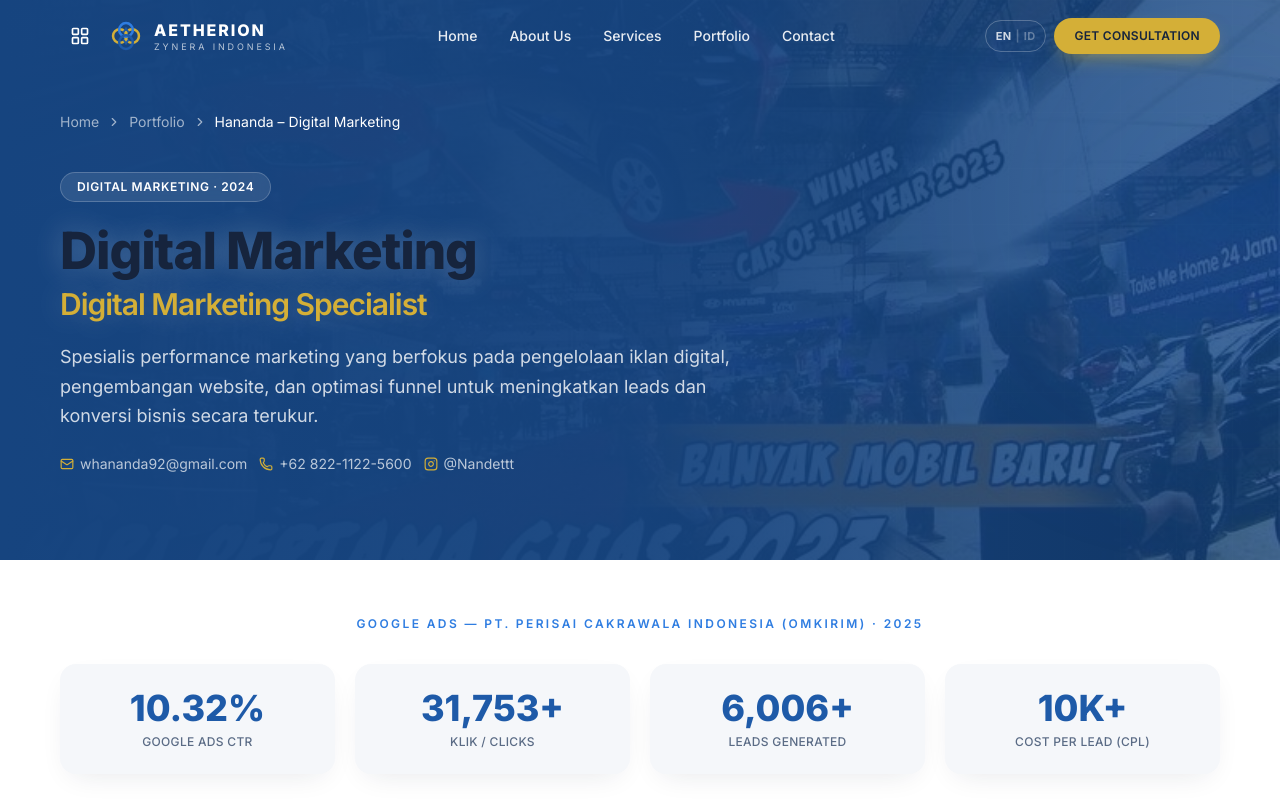
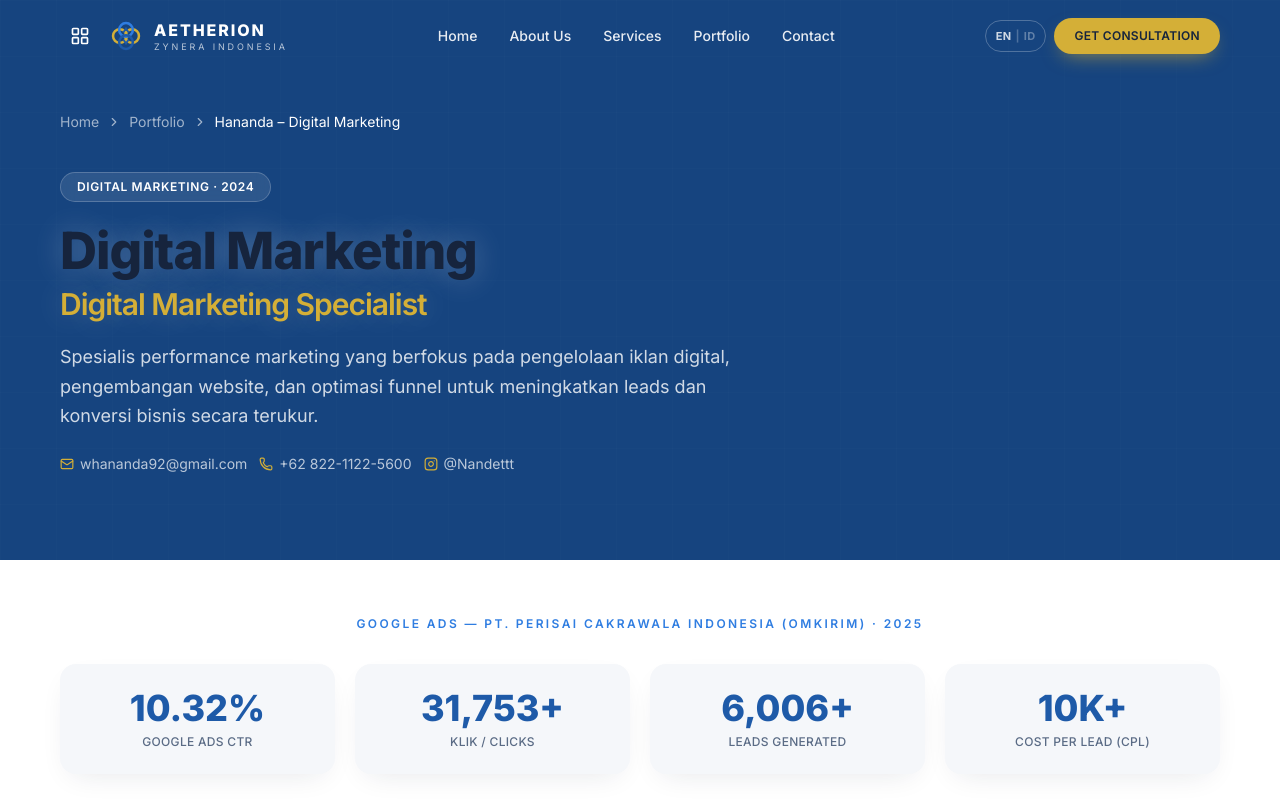
Before and after one commit to AditiyaPohan/Compro-Aeterion, a Next.js app: page /portfolio/hananda in a window 1280 px wide. Shown: the top 800 px of the page. Built offline with nearby package versions, Linux system fonts and the light colour scheme.

Commit message:
fix: portfolio card jadi milik Aetherion + hero hananda polos biru

```diff
--- a/app/portfolio/hananda/page.tsx
+++ b/app/portfolio/hananda/page.tsx
@@ -113,12 +113,6 @@
         {/* ── HERO ── */}
         <section className="relative min-h-[70vh] overflow-hidden bg-brand-deep pt-28 pb-16 text-white">
           <div className="bg-grid pointer-events-none absolute inset-0 opacity-20" />
-          <div
-            className="pointer-events-none absolute inset-0 bg-cover bg-center opacity-20"
-            style={{ backgroundImage: `url(${IMG("portfolio-2.jpg")})` }}
-          />
-          <div className="pointer-events-none absolute inset-0 bg-gradient-to-r from-brand-deep via-brand-deep/80 to-transparent" />
-          <div className="animate-glow pointer-events-none absolute -right-24 top-10 hidden h-80 w-80 rounded-full bg-azure/30 blur-[120px] md:block" />
 
           <div className="container-x relative z-10">
             {/* Breadcrumb */}
--- a/lib/data.ts
+++ b/lib/data.ts
@@ -90,17 +90,17 @@
 
 export const PROJECTS: Project[] = [
   {
-    title: "Digital Marketing – Hananda",
-    client: "PT. Perisai Cakrawala Indonesia",
+    title: "Digital Marketing Portfolio",
+    client: "PT. Aetherion Zynera Indonesia",
     accent: "azure",
     slug: "hananda",
     category: "Digital Marketing",
     year: "2025",
-    image: asset("/assets/images/portfolio/hananda/portfolio-2.jpg"),
+    image: asset("/assets/images/services/digital-innovation.webp"),
     summary:
-      "Full-funnel digital marketing campaign delivering 10.32% CTR, 31,753+ clicks, and 6,006+ leads via Google Ads for a national logistics company.",
+      "Layanan digital marketing end-to-end dari PT. Aetherion Zynera Indonesia — Google Ads, SEO, konten media sosial, dan pengembangan website untuk pertumbuhan bisnis yang terukur.",
     description:
-      "Led end-to-end digital marketing for PT. Perisai Cakrawala Indonesia (Omkirim), a logistics brand specializing in inter-city vehicle shipment across 6 major cities. Managed Google Ads, content creation (300+ uploads), SEO, and website redesign — driving sustained growth in reach, leads, and brand equity.",
+      "PT. Aetherion Zynera Indonesia menyediakan layanan digital marketing terintegrasi mulai dari pengelolaan Google Ads, optimasi SEO, pembuatan konten media sosial (300+ upload), hingga redesign website — menghasilkan CTR 10.32%, 31,753+ klik, dan 6,006+ leads untuk klien di sektor logistik nasional.",
     scope: [
       "Google Ads campaign management",
       "Website redesign & SEO optimization",
```
